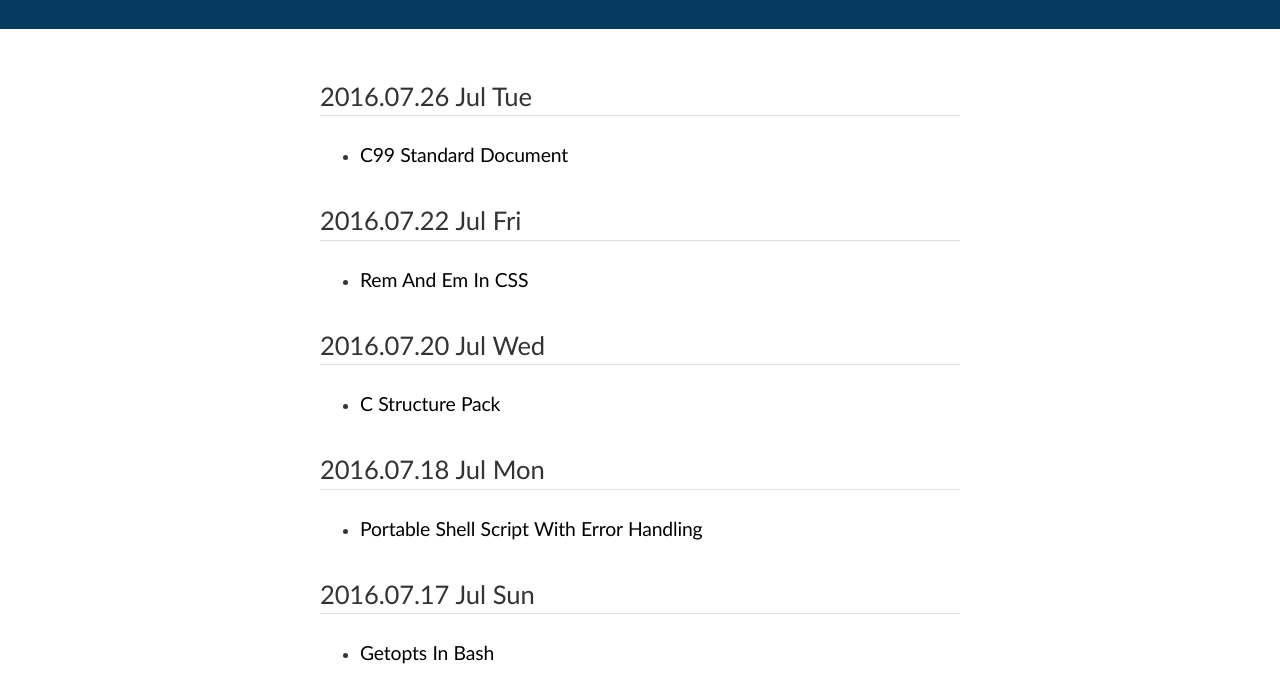
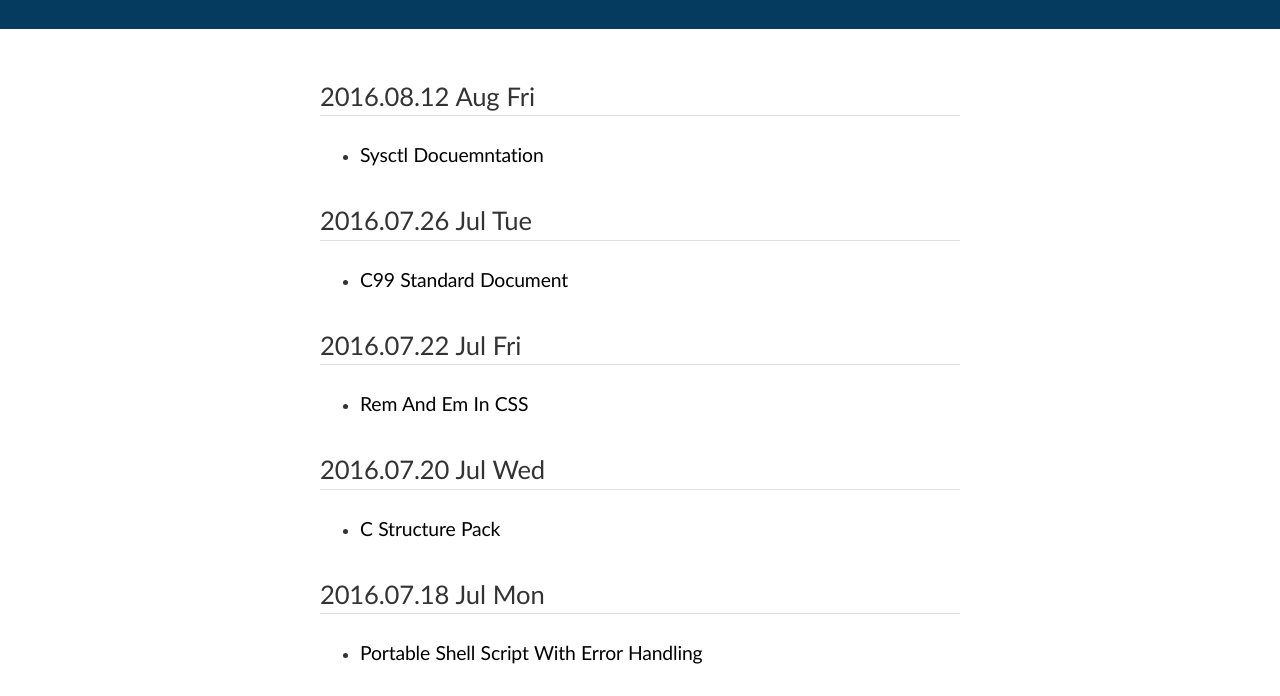
Before and after one commit to JesseEisen/Hub, a plain HTML site: page index.html in a window 1280 px wide. Shown: the part 93-789 px from the top of the page. Drawn offline with Linux system fonts and the light colour scheme.

Commit message:
today up

```diff
--- a/index.html
+++ b/index.html
@@ -10,6 +10,9 @@
  </div>
 
 <div class="content">
+<h2>2016.08.12 Aug Fri</h2><ul>
+<li><a target="_blank" href="https://www.kernel.org/doc/Documentation/sysctl/kernel.txt">Sysctl Docuemntation</a></li>
+</ul>
 <h2>2016.07.26 Jul Tue</h2><ul>
 <li><a target="_blank" href="http://www.open-std.org/jtc1/sc22/WG14/www/docs/n1256.pdf">C99 Standard Document</a></li>
 </ul>
```
